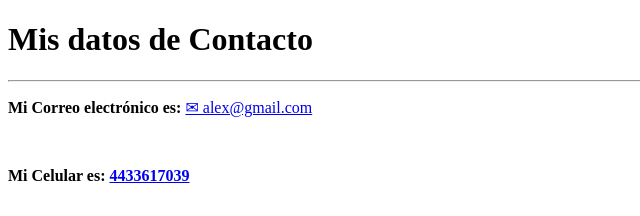
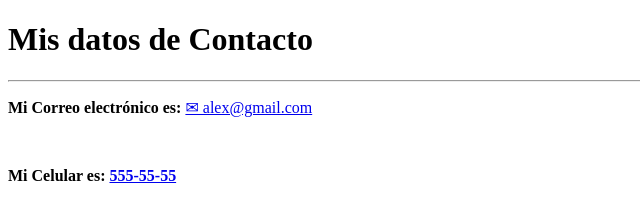
Before and after one commit to al3xanders/cv, a plain HTML site: page contacto.html in a window 1280 px wide. Shown: the top 216 px of the page, 0-640 px from the left. Drawn offline with Linux system fonts and the light colour scheme.

Commit message:
cambio de número

```diff
--- a/contacto.html
+++ b/contacto.html
@@ -9,7 +9,7 @@
 <body>
 <h1>Mis datos de Contacto</h1><hr>
 <p><strong>Mi Correo electrónico es: </strong><a href="mailto:alex@gmail.com?subject=feedback"> ✉ alex@gmail.com</a></p><br>
-<p><strong>Mi Celular es: <a href="tel:555-55-55">4433617039</a></strong></p><br>
+<p><strong>Mi Celular es: <a href="tel:555-55-55">555-55-55</a></strong></p><br>
 <form class="" action="mailto:info@gmail.com" method="post" enctype="text/plain"><!--enctype(se usa para determinar que el correo se envía en formato de texto plano)-->
   <label>Nombre:</label>
   <input type="text" name="Nombre" value=""><br><!--el atributo name sirve para que en el correo aparezca el nombre del campo con el dato ingresado, ejemplo, al ingresar el dato en el campo de nombre de be aparecer, Nombre=Nombre campturado-->
```
